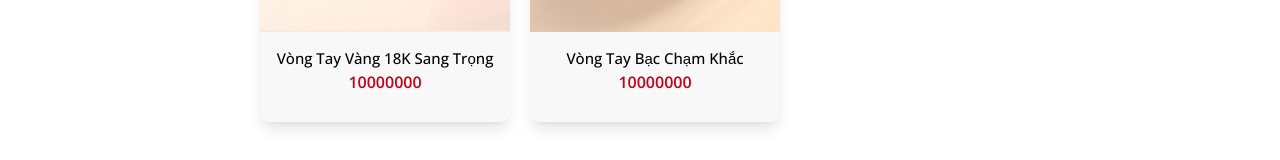
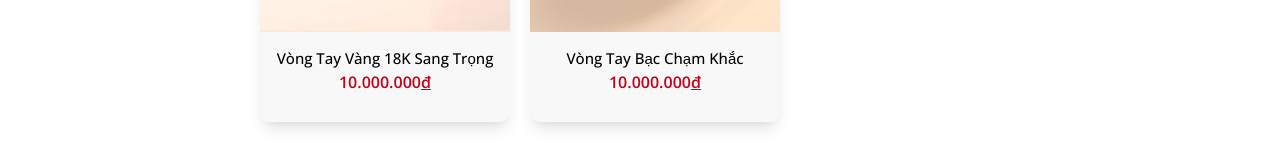
Before and after one commit to katsu-nt/jewerly-client, a React (Vite) app: page /cart in a window 1280 px wide. Shown: the part 507-667 px from the top of the page. Built offline with nearby package versions, Linux system fonts and the light colour scheme.

Commit message:
ItemProduct - jsx - update: chuyển dạng tiền tệ

```diff
--- a/src/components/ItemProduct.jsx
+++ b/src/components/ItemProduct.jsx
@@ -12,7 +12,8 @@ const ItemProduct = ({ pros }) => {
 
             <div className="block-information">
                 <h3 className="product-name">{pros.nameProduct}</h3>
-                <div className="price">{pros.price}</div>
+                <span className='price'>{pros.price.toLocaleString('vi-VN')}
+                <span style={{ textDecoration: 'underline' }}>đ</span></span>
             </div>
         </div>
     );
```
